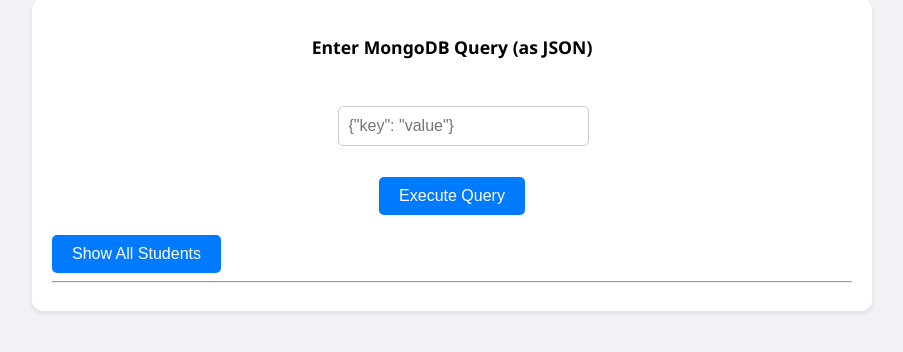
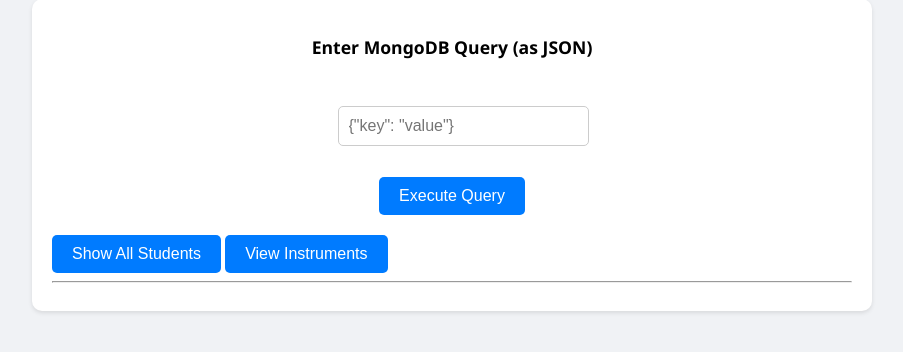
Before and after one commit to Sady-GuzmanT/Instrumentos-MongoFlask-DB2, a Flask app: page / in a window 1280 px wide. Shown: the part 134-486 px from the top of the page, without its empty margins (188-1091 px from the left). Run offline with Flask 3, Linux system fonts and the light colour scheme.

Commit message:
agrega pagina instrumentos

```diff
--- a/main.py
+++ b/main.py
@@ -18,6 +18,7 @@
 client = MongoClient(uri)
 db = client['instrumentos']
 students_collection = db['estudiantes']
+instruments_collection = db['instrumentos']
 
 def format_dates(result):
     for key, value in result.items():
@@ -47,13 +48,23 @@
 
 @app.route("/students")
 def view_students():
-    all_students = list(students_collection.find())
-    return render_template('students.html', students=all_students)
+    students = list(students_collection.find())
+    return render_template('students.html', students=students)
 
-@app.post("/<id>/delete/")
-def delete(id):
+@app.route("/instruments")
+def view_instruments():
+    instruments = list(instruments_collection.find())
+    return render_template('instruments.html', instruments=instruments)
+
+@app.post("/<id>/delete_student/")
+def delete_student(id):
     students_collection.delete_one({"_id": ObjectId(id)})
-    return redirect(url_for('index'))
+    return redirect(url_for('view_students'))
+
+@app.post("/<id>/delete_instrument/")
+def delete_instrument(id):
+    instruments_collection.delete_one({"_id": ObjectId(id)})
+    return redirect(url_for('view_instruments'))
 
 if __name__ == "__main__":
     app.run(debug=True)
--- a/static/css/styles.css
+++ b/static/css/styles.css
@@ -72,7 +72,7 @@
     margin-top: 20px;
 }
 
-.result-card {
+.result-card, .instrument-card {
     background-color: #f9f9f9;
     border: 1px solid #ddd;
     border-radius: 8px;
@@ -81,11 +81,11 @@
     box-shadow: 0 1px 3px rgba(0, 0, 0, 0.1);
 }
 
-.result-card p {
+.result-card p, .instrument-card p {
     margin: 5px 0;
 }
 
-.result-card p strong {
+.result-card p strong, .instrument-card p strong {
     color: #333;
 }
 
@@ -98,19 +98,6 @@
 .contracts h3, .requests h3 {
     margin-top: 0;
     color: #007bff;
-}
-
-/* Add a margin-top for the first student card */
-.student-card:first-child {
-    margin-top: 20px;
-}
-
-/* Style for the horizontal line */
-.horizontal-line {
-    border: none;
-    border-top: 2px solid #ccc;
-    margin-top: 10px; /* Adjust the spacing as needed */
-    margin-bottom: 10px; /* Adjust the spacing as needed */
 }
 
 /* Add styling for the "Details" button */
--- a/templates/index.html
+++ b/templates/index.html
@@ -21,6 +21,10 @@
         </form>
 
         <a href="{{ url_for('view_students') }}"><button>Show All Students</button></a>
+        </a>
+        <a href="{{ url_for('view_instruments') }}">
+            <button>View Instruments</button>
+        </a>
 
         <hr>
         {% if error %}
```
Also changed, not shown: templates/instruments.html (added, +40 -0 lines).
